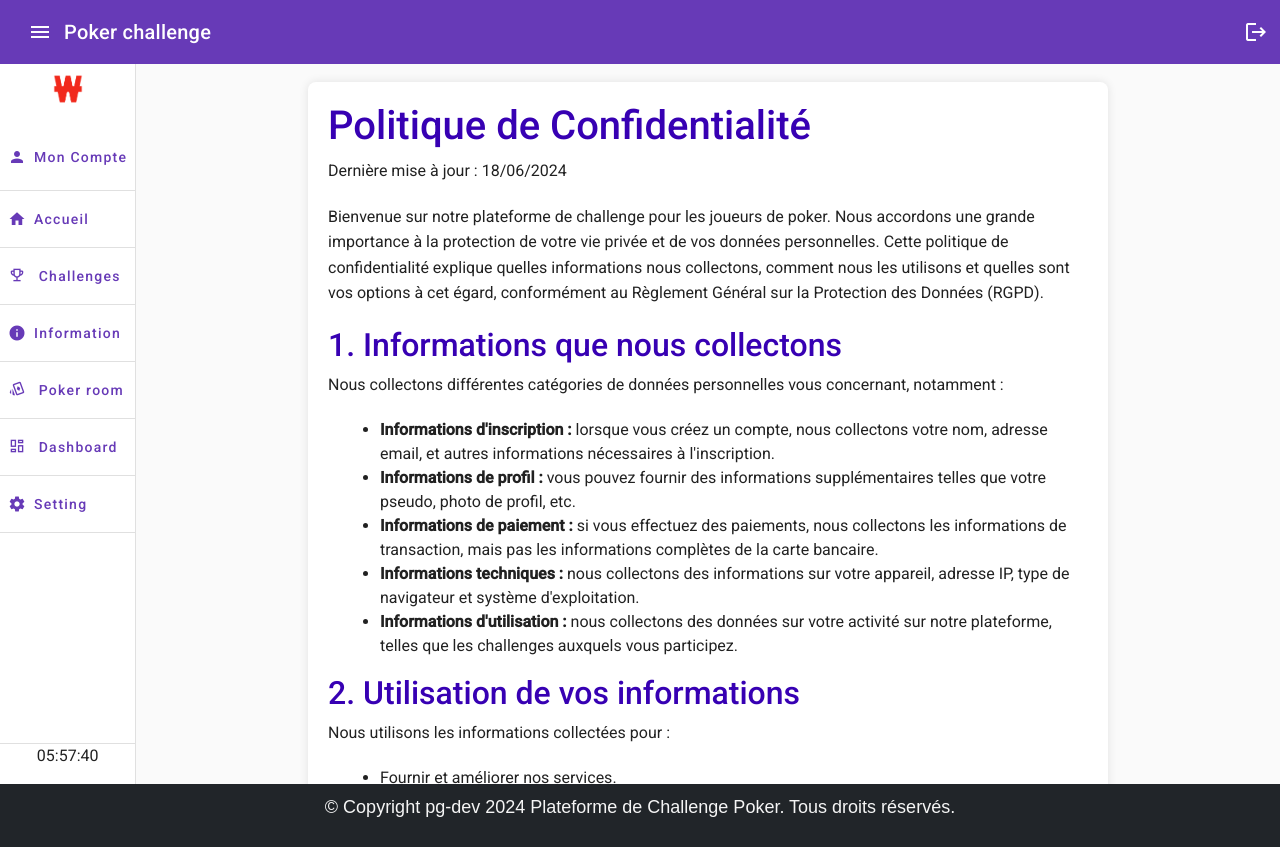
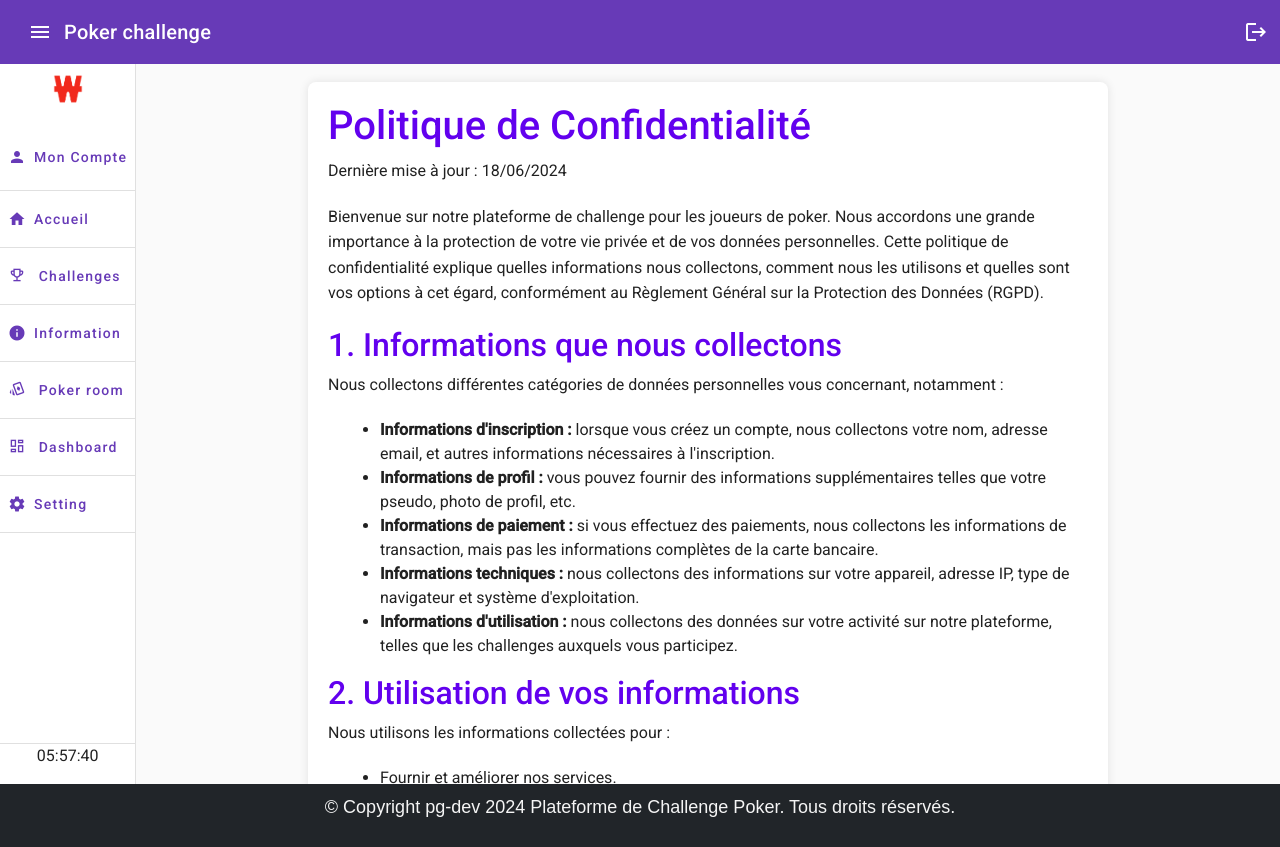
Before and after one commit to pierregirou/poker-challenge, an Angular app: page /rgpd in a window 1280 px wide. Built offline with nearby package versions, Linux system fonts and the light colour scheme.

Commit message:
rgpd information

```diff
--- a/src/app/rgpd/rgpd.component.html
+++ b/src/app/rgpd/rgpd.component.html
@@ -68,8 +68,5 @@
     <h2>8. Nous contacter</h2>
     <p>Si vous avez des questions ou des préoccupations concernant cette politique de confidentialité ou nos pratiques
         de traitement des données, veuillez nous contacter à :</p>
-    <p>Email : pg.devweb&#64;gmail.com
-    <p>
-    <address>Adresse : 31 rue beaulieu</address>
-    <address>42300 Roanne</address>
+    <p>Email : pg.devweb&#64;gmail.com<p>
 </div>
--- a/src/variable.css
+++ b/src/variable.css
@@ -2,7 +2,7 @@
 :root{
     --mat-pink:#ffd9e1;
     --mat-second: #018786;
-    --mat-primary: #3700b3;
+    --mat-primary: #6200EE;
     --mat-second-variant: #018786;
     --mat-primary-variant: #3700b3;
     --mat-purpule: #bb86fc;
```
